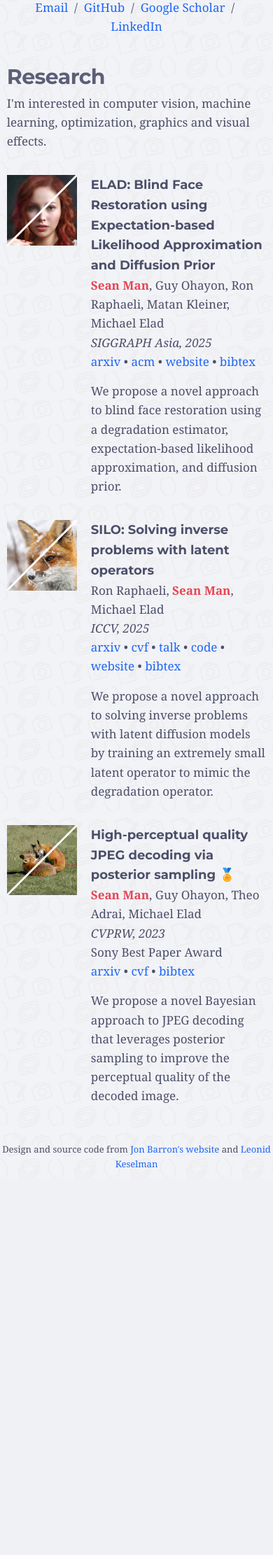
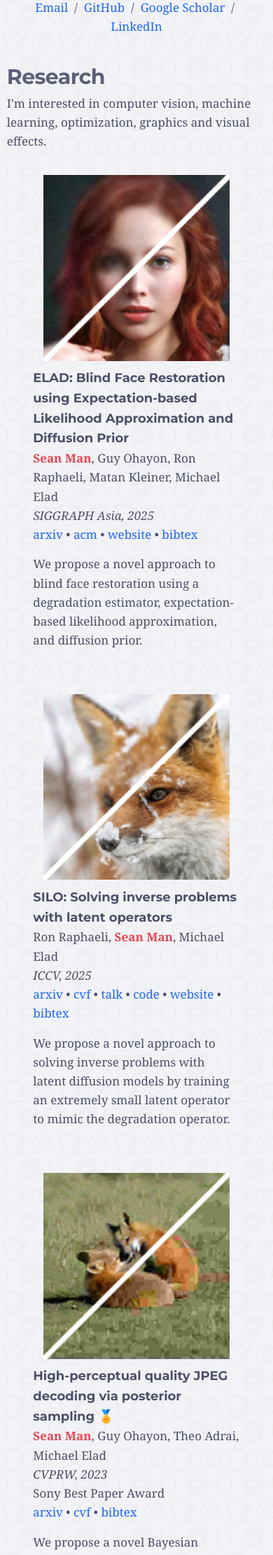
Before and after one commit to man-sean/man-sean.github.io, a Jekyll site: the page built from _posts/2025-12-01-elad.markdown, in a window 390 px wide. Shown: the part 860-3082 px from the top of the page at 70% size. Built offline with Jekyll 4.4.1, drawn with Linux system fonts in a browser that asks for light colours; some web fonts are replaced; before the commit the page ends 2545 px from its top, so only the background shows below that.

Commit message:
Adjust mobile paper layout spacing

```diff
--- a/_layouts/default.html
+++ b/_layouts/default.html
@@ -63,11 +63,11 @@
           {% for post in site.posts %}
           {% for cat in post.categories %}
           {% if cat == 'research' %}
-          <tr>
-            <td style="padding:2.5%;width:25%;vertical-align:top;min-width:120px">
+          <tr class="paper-row">
+            <td class="paper-media" style="padding:2.5%;width:25%;vertical-align:top;min-width:120px">
               <img src="/tn{{post.image}}" alt="project image" style="width:auto; height:auto; max-width:100%;" />
             </td>
-            <td style="padding:2.5%;width:75%;vertical-align:middle">
+            <td class="paper-content" style="padding:2.5%;width:75%;vertical-align:middle">
               <h3>{{post.title}}{% if post.award %} 🏅{% endif %}</h3>
               <br>
               {{ post.authors | replace: "Sean Man", "<span class='author-me'>Sean Man</span>" }}
--- a/style.scss
+++ b/style.scss
@@ -211,6 +211,42 @@ h3 {
     max-width: 250px !important;
     height: auto;
   }
+
+  .paper-row {
+    display: block;
+    width: 100%;
+    margin-bottom: 0.9rem;
+    padding-bottom: 0.9rem;
+  }
+
+  .paper-media,
+  .paper-content {
+    display: block;
+    width: 100% !important;
+    max-width: 100% !important;
+    padding-left: 18px !important;
+    padding-right: 18px !important;
+  }
+
+  .paper-media {
+    text-align: center;
+    padding-bottom: 0.2rem !important;
+  }
+
+  .paper-media img {
+    width: 75% !important;
+    max-width: 320px;
+    height: auto;
+  }
+
+  .paper-content {
+    width: 85% !important;
+    max-width: 85% !important;
+    margin-left: auto;
+    margin-right: auto;
+    padding-top: 0 !important;
+    vertical-align: top !important;
+  }
 }
 
 .one {
```
